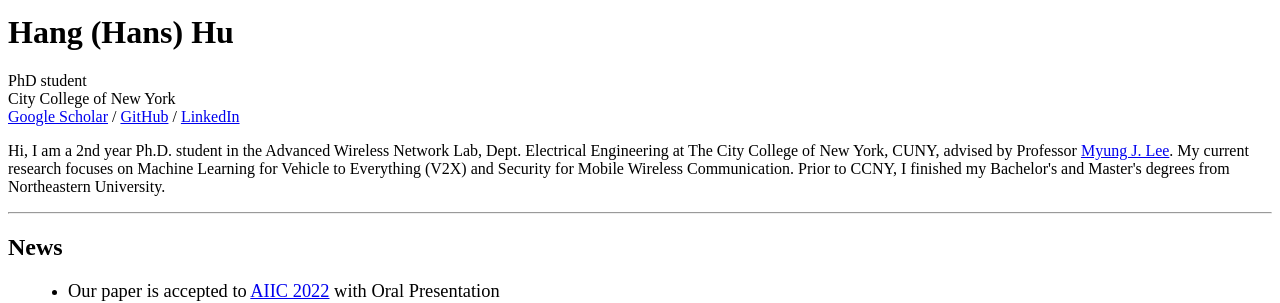
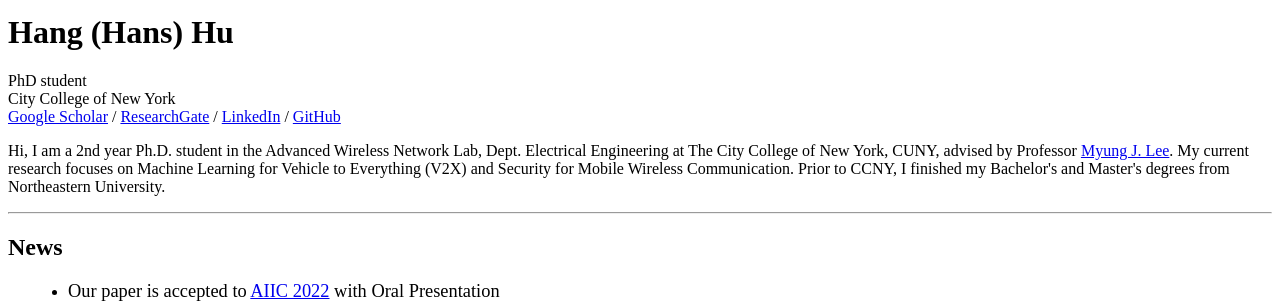
Before and after one commit to hanghoo/hanghoo.github.io, a Jekyll site: the page built from index.html, in a window 1280 px wide. Shown: the part 484-787 px from the top of the page. Built offline with Jekyll 4.4.1, drawn with Linux system fonts in a browser that asks for light colours; nearby versions of some CDN libraries.

Commit message:
update researchgate

```diff
--- a/index.html
+++ b/index.html
@@ -35,8 +35,9 @@ title: "Hang Hu"
       PhD student<br>
       City College of New York<br>
       <a href="https://scholar.google.com/citations?user=4CuI6GEAAAAJ&hl=zh-CN&authuser=1">Google Scholar</a> /
-      <a href="https://github.com/hanghoo">GitHub</a> /
-      <a href="https://www.linkedin.com/in/hang-hu-ccny/">LinkedIn</a> <br>
+      <a href="https://www.researchgate.net/profile/Hang-Hu-5">ResearchGate</a> /
+      <a href="https://www.linkedin.com/in/hang-hu-ccny/">LinkedIn</a> /
+      <a href="https://github.com/hanghoo">GitHub</a>  <br>
     </p>
   </div>
 </div>
```
